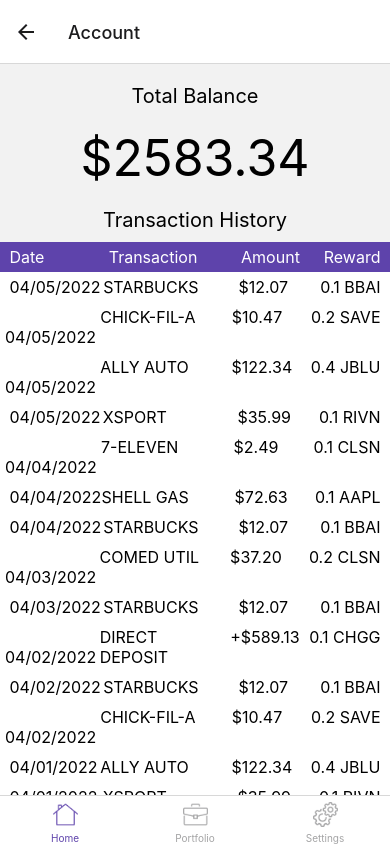
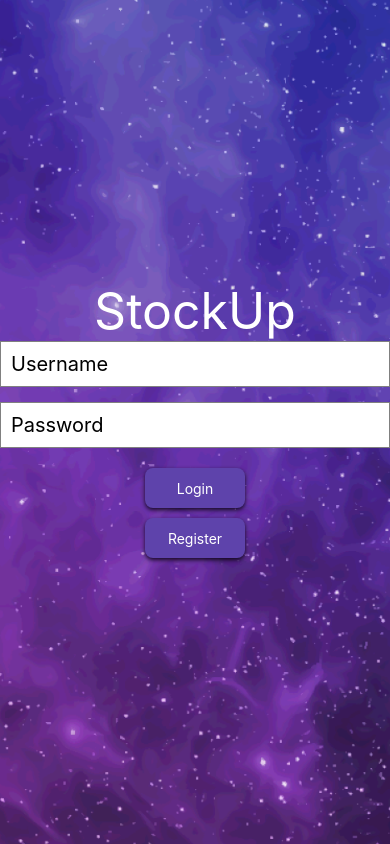
Before and after one commit to hgavil/StockUp, a React Native app: screen /Account in a window 390 px wide. Built offline with nearby package versions, Linux system fonts and the light colour scheme.

Commit message:
login navigation

```diff
--- a/App.js
+++ b/App.js
@@ -25,16 +25,25 @@ import Account from "./screens/Account";
 
 const Tab = createBottomTabNavigator();
 const HomeStackNav = createNativeStackNavigator();
+const LoginStackNav = createNativeStackNavigator();
 
 function HomeStackScreen() {
     return (
         <HomeStackNav.Navigator>
-            <HomeStackNav.Screen name="Login" component={Login}/>
             <HomeStackNav.Screen name="Home" component={HomeScreen}  />
             <HomeStackNav.Screen name="Account" component={Account}/>
 
         </HomeStackNav.Navigator>
-    )
+    );
+}
+
+function LoginStackScreen() {
+    return (
+        <LoginStackNav.Navigator initialRouteName="Login">
+            <LoginStackNav.Screen options={{headerShown: false}} name="Login" component={Login} />
+            <LoginStackNav.Screen options={{headerShown: false}} name="TabScreen" component={Tabs} />
+        </LoginStackNav.Navigator>
+    );
 }
 
 
@@ -81,8 +90,8 @@ class App extends Component {
     render() {
         return (
           <NavigationContainer>
-          <Tabs/>
-        </NavigationContainer>
+            <LoginStackScreen/>
+          </NavigationContainer>
         );
     }
 }
--- a/screens/Account.js
+++ b/screens/Account.js
@@ -13,22 +13,22 @@ class Account extends Component {
         this.state = {
             accBal:2583.34,
             transactions: [
-                {date: '04/05/2022', transaction: 'STARBUCKS', amount: '$12.07', reward: '0.1 BBAI'},
-                {date: '04/05/2022', transaction: 'CHICK-FIL-A', amount: '$10.47', reward: '0.2 SAVE'},
-                {date: '04/05/2022', transaction: 'ALLY AUTO', amount: '$122.34', reward: '0.4 JBLU'},
-                {date: '04/05/2022', transaction: 'XSPORT', amount: '$35.99', reward: '0.1 RIVN'},
-                {date: '04/04/2022', transaction: '7-ELEVEN', amount: '$2.49', reward: '0.1 CLSN'},
-                {date: '04/04/2022', transaction: 'SHELL GAS', amount: '$72.63', reward: '0.1 AAPL'},
-                {date: '04/04/2022', transaction: 'STARBUCKS', amount: '$12.07', reward: '0.1 BBAI'},
-                {date: '04/03/2022', transaction: 'COMED UTIL', amount: '$37.20', reward: '0.2 CLSN'},
-                {date: '04/03/2022', transaction: 'STARBUCKS', amount: '$12.07', reward: '0.1 BBAI'},
-                {date: '04/02/2022', transaction: 'DIRECT DEPOSIT', amount: '+$589.13', reward: '0.1 CHGG'},
-                {date: '04/02/2022', transaction: 'STARBUCKS', amount: '$12.07', reward: '0.1 BBAI'},
-                {date: '04/02/2022', transaction: 'CHICK-FIL-A', amount: '$10.47', reward: '0.2 SAVE'},
-                {date: '04/01/2022', transaction: 'ALLY AUTO', amount: '$122.34', reward: '0.4 JBLU'},
-                {date: '04/01/2022', transaction: 'XSPORT', amount: '$35.99', reward: '0.1 RIVN'},
-                {date: '03/31/2022', transaction: '7-ELEVEN', amount: '$2.49', reward: '0.1 CLSN'},
-                {date: '03/31/2022', transaction: 'SHELL GAS', amount: '$72.63', reward: '0.1 AAPL'},
+                {key: 1, date: '04/05/2022', transaction: 'STARBUCKS', amount: '$12.07', reward: '0.1 BBAI'},
+                {key: 2, date: '04/05/2022', transaction: 'CHICK-FIL-A', amount: '$10.47', reward: '0.2 SAVE'},
+                {key: 3, date: '04/05/2022', transaction: 'ALLY AUTO', amount: '$122.34', reward: '0.4 JBLU'},
+                {key: 4, date: '04/05/2022', transaction: 'XSPORT', amount: '$35.99', reward: '0.1 RIVN'},
+                {key: 5, date: '04/04/2022', transaction: '7-ELEVEN', amount: '$2.49', reward: '0.1 CLSN'},
+                {key: 6, date: '04/04/2022', transaction: 'SHELL GAS', amount: '$72.63', reward: '0.1 AAPL'},
+                {key: 7, date: '04/04/2022', transaction: 'STARBUCKS', amount: '$12.07', reward: '0.1 BBAI'},
+                {key: 8, date: '04/03/2022', transaction: 'COMED UTIL', amount: '$37.20', reward: '0.2 CLSN'},
+                {key: 9, date: '04/03/2022', transaction: 'STARBUCKS', amount: '$12.07', reward: '0.1 BBAI'},
+                {key: 10, date: '04/02/2022', transaction: 'DIRECT DEPOSIT', amount: '+$589.13', reward: '0.1 CHGG'},
+                {key: 11, date: '04/02/2022', transaction: 'STARBUCKS', amount: '$12.07', reward: '0.1 BBAI'},
+                {key: 12, date: '04/02/2022', transaction: 'CHICK-FIL-A', amount: '$10.47', reward: '0.2 SAVE'},
+                {key: 13, date: '04/01/2022', transaction: 'ALLY AUTO', amount: '$122.34', reward: '0.4 JBLU'},
+                {key: 14, date: '04/01/2022', transaction: 'XSPORT', amount: '$35.99', reward: '0.1 RIVN'},
+                {key: 15, date: '03/31/2022', transaction: '7-ELEVEN', amount: '$2.49', reward: '0.1 CLSN'},
+                {key: 16, date: '03/31/2022', transaction: 'SHELL GAS', amount: '$72.63', reward: '0.1 AAPL'},
             ]
         }
     }
--- a/screens/Login.js
+++ b/screens/Login.js
@@ -3,7 +3,8 @@ import {StatusBar} from "expo-status-bar";
 import React, {Component} from "react";
 import styles from "../styles/styles";
 import {ScrollView} from "react-native";
-import { TextInput } from "react-native-web";
+// import { TextInput } from "react-native-web";
+import { TextInput } from "react-native";
 import { SafeAreaView } from "react-native-safe-area-context";
 
 class Login extends Component {
@@ -31,7 +32,7 @@ class Login extends Component {
                                     backgroundColor: pressed ? "#755FB1" : "#5E43AB",},
                                     styles.loginBut
                                 ]}
-                                onPress={() => this.props.navigation.navigate('HomeScreen')}>
+                                onPress={() => this.props.navigation.navigate('TabScreen')}>
                             <View>
                                 <Text style={{color:"#FFFFFF"}}>Login</Text>
                             </View>
```
